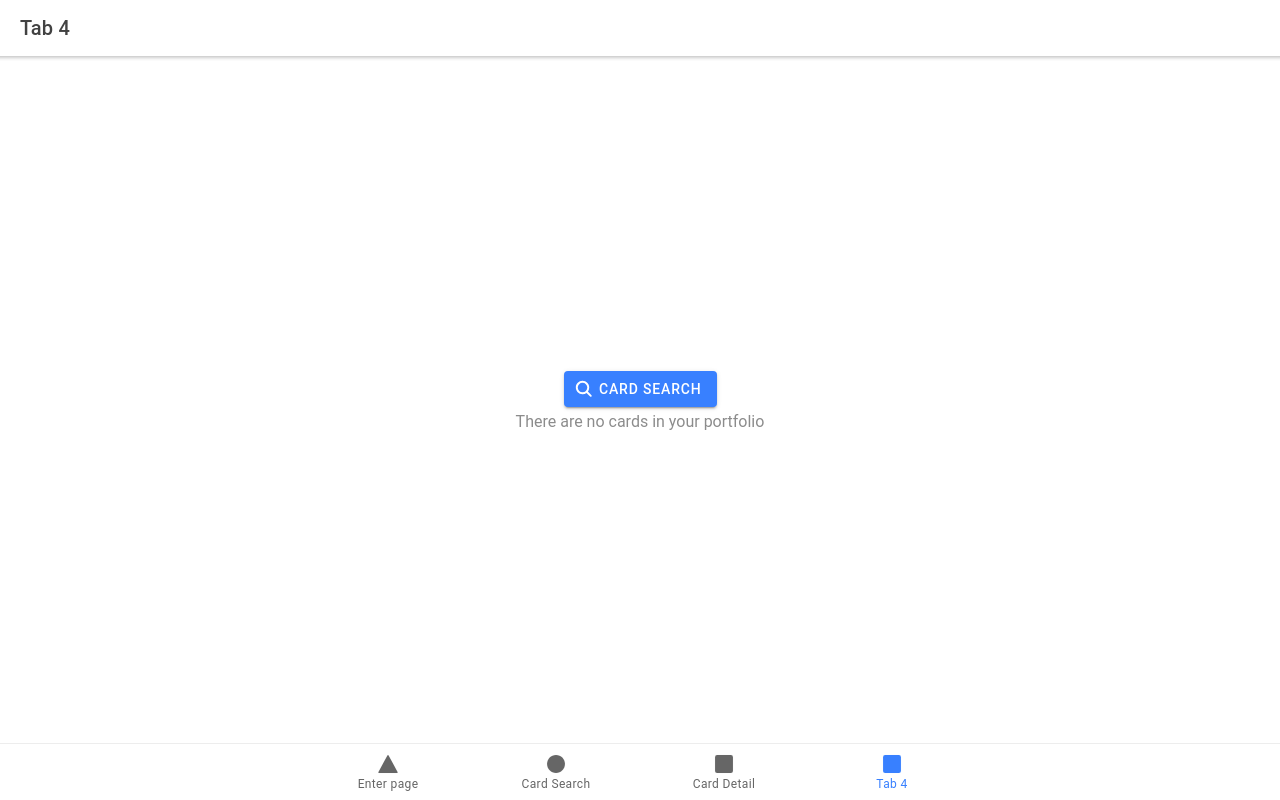
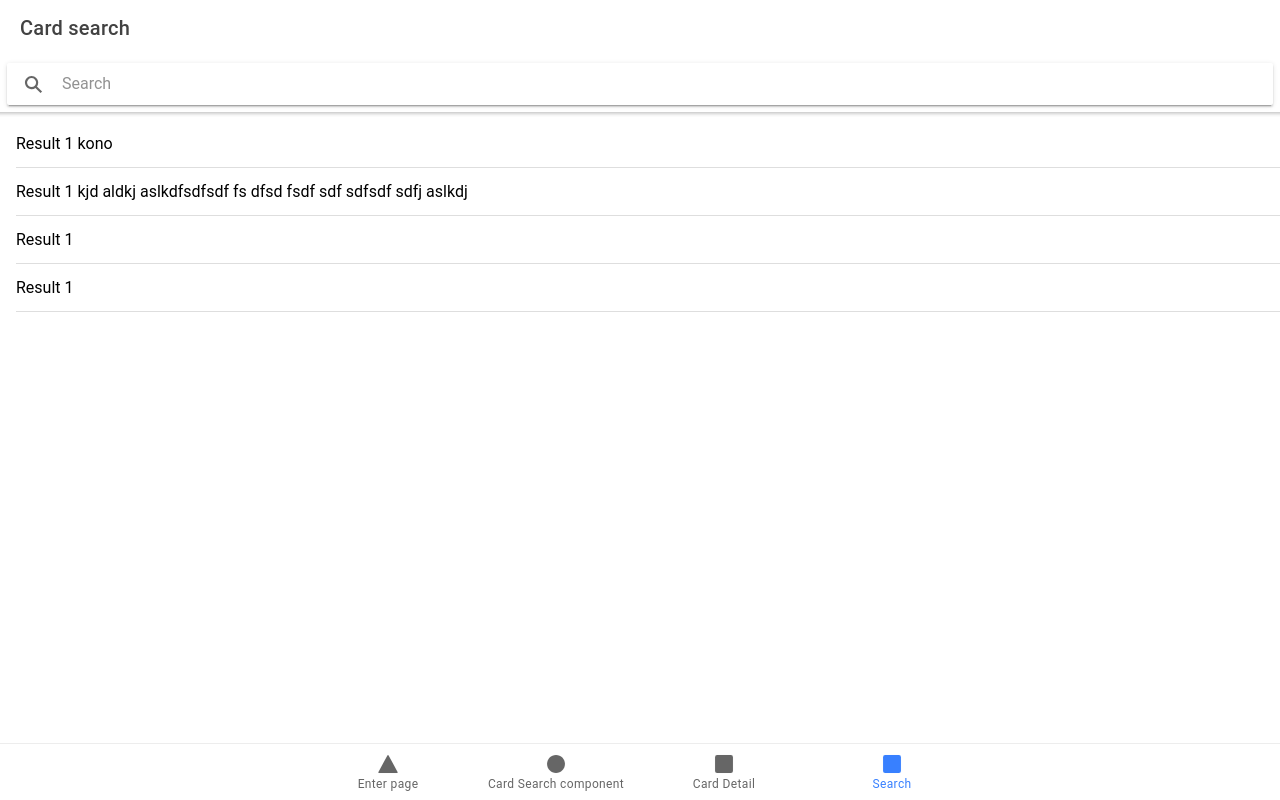
Before and after one commit to Ovec/mtg-card-tracker, a React (Create React App) app: page /tab4 in a window 1280 px wide. Built offline with nearby package versions, Linux system fonts and the light colour scheme.

Commit message:
Search view

```diff
--- a/src/App.tsx
+++ b/src/App.tsx
@@ -65,7 +65,7 @@ const App: React.FC = () => (
           </IonTabButton>
           <IonTabButton tab="tab2" href="/tab2">
             <IonIcon icon={ellipse} />
-            <IonLabel>Card Search</IonLabel>
+            <IonLabel>Card Search component</IonLabel>
           </IonTabButton>
           <IonTabButton tab="tab3" href="/tab3">
             <IonIcon icon={square} />
@@ -73,7 +73,7 @@ const App: React.FC = () => (
           </IonTabButton>
           <IonTabButton tab="tab4" href="/tab4">
             <IonIcon icon={square} />
-            <IonLabel>Tab 4</IonLabel>
+            <IonLabel>Search</IonLabel>
           </IonTabButton>
         </IonTabBar>
       </IonTabs>
--- /dev/null
+++ b/src/components/Search/SearchResultsComponent.tsx
@@ -0,0 +1,15 @@
+import { IonContent, IonItem, IonList } from '@ionic/react';
+
+const SearchResults = () => {
+    return (
+        <IonContent>
+            <IonList>
+                <IonItem>Result 1 kono</IonItem>
+                <IonItem>Result 1 kjd aldkj aslkdfsdfsdf fs dfsd fsdf sdf sdfsdf sdfj aslkdj</IonItem>
+                <IonItem>Result 1</IonItem>
+                <IonItem>Result 1</IonItem>
+            </IonList>
+        </IonContent>
+    );
+}
+export default SearchResults;
--- /dev/null
+++ b/src/components/Search/SearchToolbarComponent.tsx
@@ -0,0 +1,15 @@
+import { IonHeader, IonSearchbar, IonTitle, IonToolbar } from '@ionic/react';
+
+const SeachToolbar = () => {
+    return (
+        <IonHeader>
+            <IonToolbar>
+                <IonTitle>Card search</IonTitle>
+            </IonToolbar>
+            <IonToolbar>
+                <IonSearchbar></IonSearchbar>
+            </IonToolbar>
+        </IonHeader>
+    );
+}
+export default SeachToolbar;
--- a/src/pages/Tab4.tsx
+++ b/src/pages/Tab4.tsx
@@ -1,23 +1,17 @@
-import { IonContent, IonHeader, IonPage, IonTitle, IonToolbar } from '@ionic/react';
+import { IonContent, IonHeader, IonItem, IonList, IonPage, IonTitle, IonToolbar } from '@ionic/react';
 import ExploreContainer from '../components/ExploreContainer';
+import SeachToolbar from '../components/Search/SearchToolbarComponent';
+import SearchResults from '../components/Search/SearchResultsComponent';
 import './Tab4.css';
+
+
+
 
 const Tab4: React.FC = () => {
   return (
     <IonPage>
-      <IonHeader>
-        <IonToolbar>
-          <IonTitle>Tab 4</IonTitle>
-        </IonToolbar>
-      </IonHeader>
-      <IonContent fullscreen>
-        <IonHeader collapse="condense">
-          <IonToolbar>
-            <IonTitle size="large">Tab 4</IonTitle>
-          </IonToolbar>
-        </IonHeader>
-        <ExploreContainer name="Tab 4 page" />
-      </IonContent>
+      <SeachToolbar />
+      <SearchResults />
     </IonPage>
   );
 };
```
